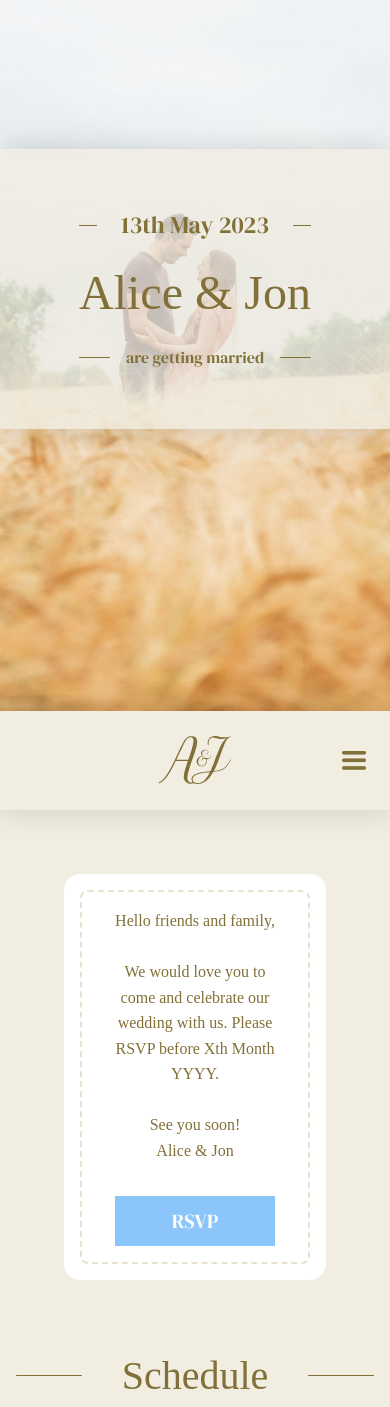
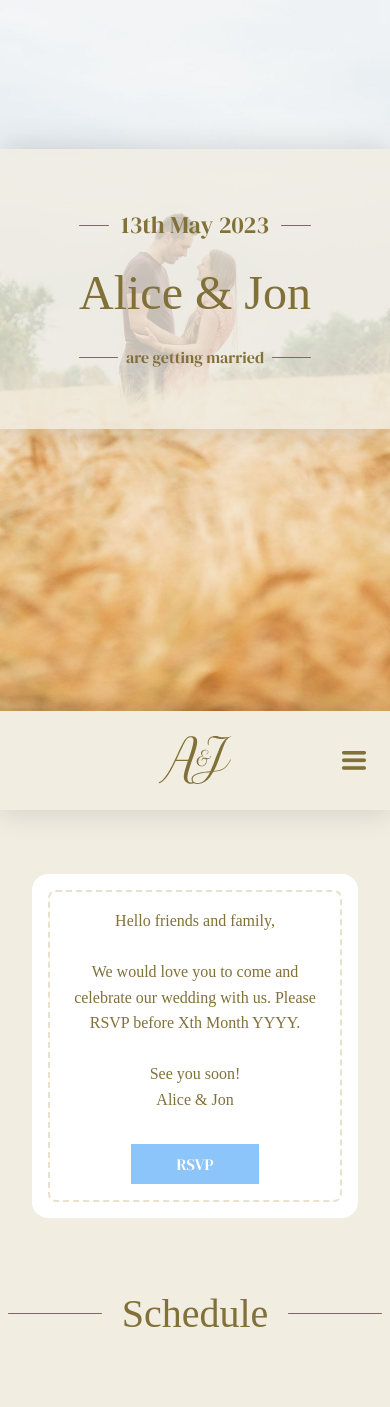
Before and after one commit to emilyswebsites/jon-and-alice, a Nuxt app: page / in a window 390 px wide. Shown: the part 133-1540 px from the top of the page. Built offline with nearby package versions, Linux system fonts and the light colour scheme; a web font is replaced by a local one.

Commit message:
Make couple's note responsive

```diff
--- a/assets/styles/main.scss
+++ b/assets/styles/main.scss
@@ -42,6 +42,10 @@ h1, h2, h3, h4, h5, h6 {
     .linethrough__content {
       flex: 1 0 auto;
       padding: 0 1em;
+
+      @media screen and (max-width:500px) {
+        padding: 0 .5em;
+      }
     }
 
     :first-child, :last-child {
@@ -62,12 +66,16 @@ h1, h2, h3, h4, h5, h6 {
     border-radius: .5rem;
     border: 2px dashed var(--clr-beige-medium);
     padding: 1rem 2rem;
+
+    @media screen and (max-width:500px) {
+      padding: 1rem;
+    }
   }
 }
 
 .button {
   display: block;
-  width: 10rem;
+  width: 8em;
   padding: 0.7em 1em;
   font-family: var(--font-heading);
   filter: var(--shadow-subtle);
@@ -89,6 +97,10 @@ h1, h2, h3, h4, h5, h6 {
   font-size: 2.5rem;
   padding: 0px 1rem;
   margin: .5rem 0;
+
+  @media screen and (max-width:500px) {
+    padding: 0px 0.5rem;
+  }
 }
 
 .framed-media {
--- a/pages/index.vue
+++ b/pages/index.vue
@@ -239,7 +239,8 @@ export default Vue.extend({
     font-size: 1.5rem;
   }
 
-  .schedule__events {
+  .schedule__events,
+  .couples-note {
     padding: 4rem 2rem;
   }
 }
@@ -254,6 +255,10 @@ export default Vue.extend({
   }
 
   .hero__subtitle {
+    font-size: 1rem;
+  }
+
+  .button {
     font-size: 1rem;
   }
 
```
